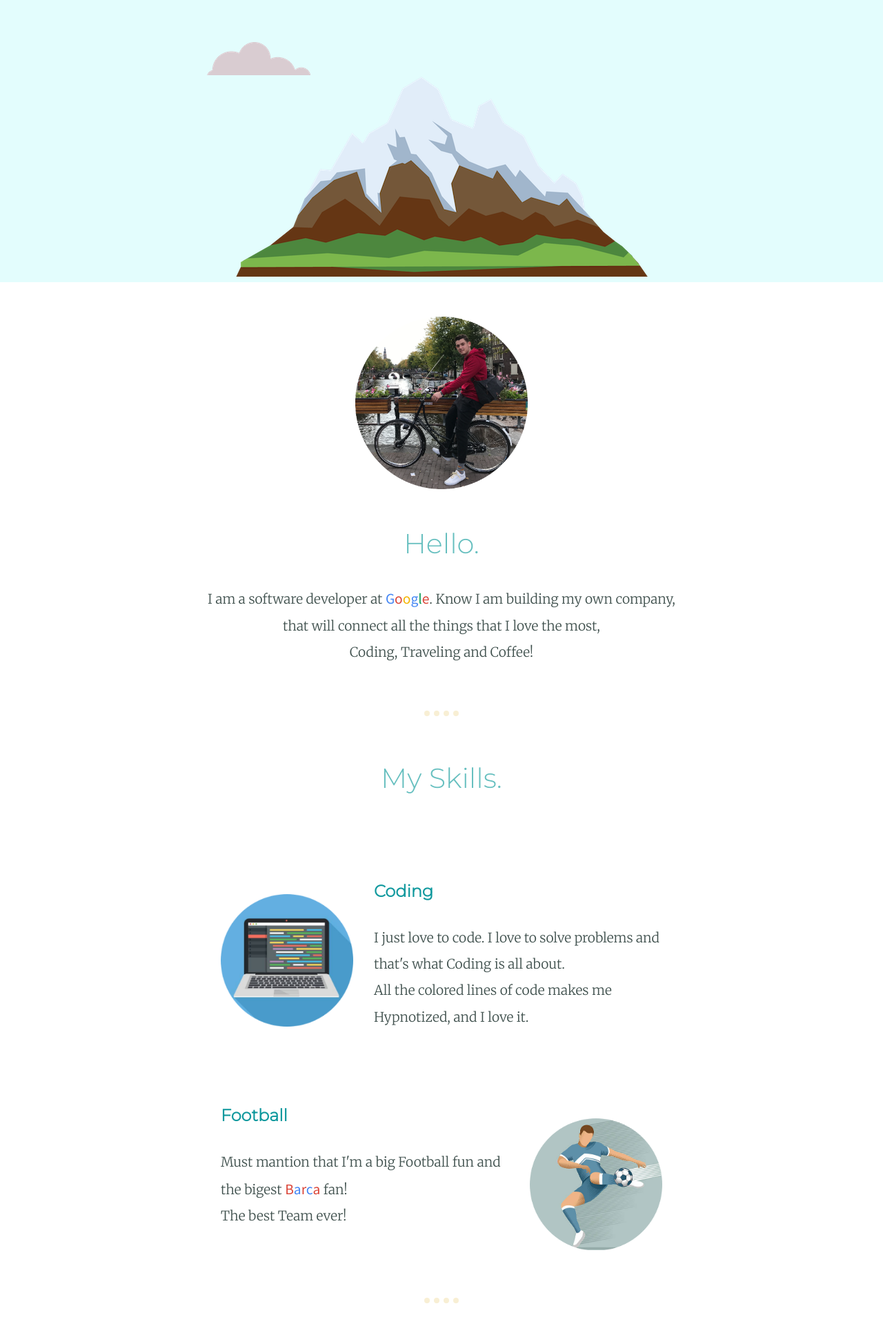
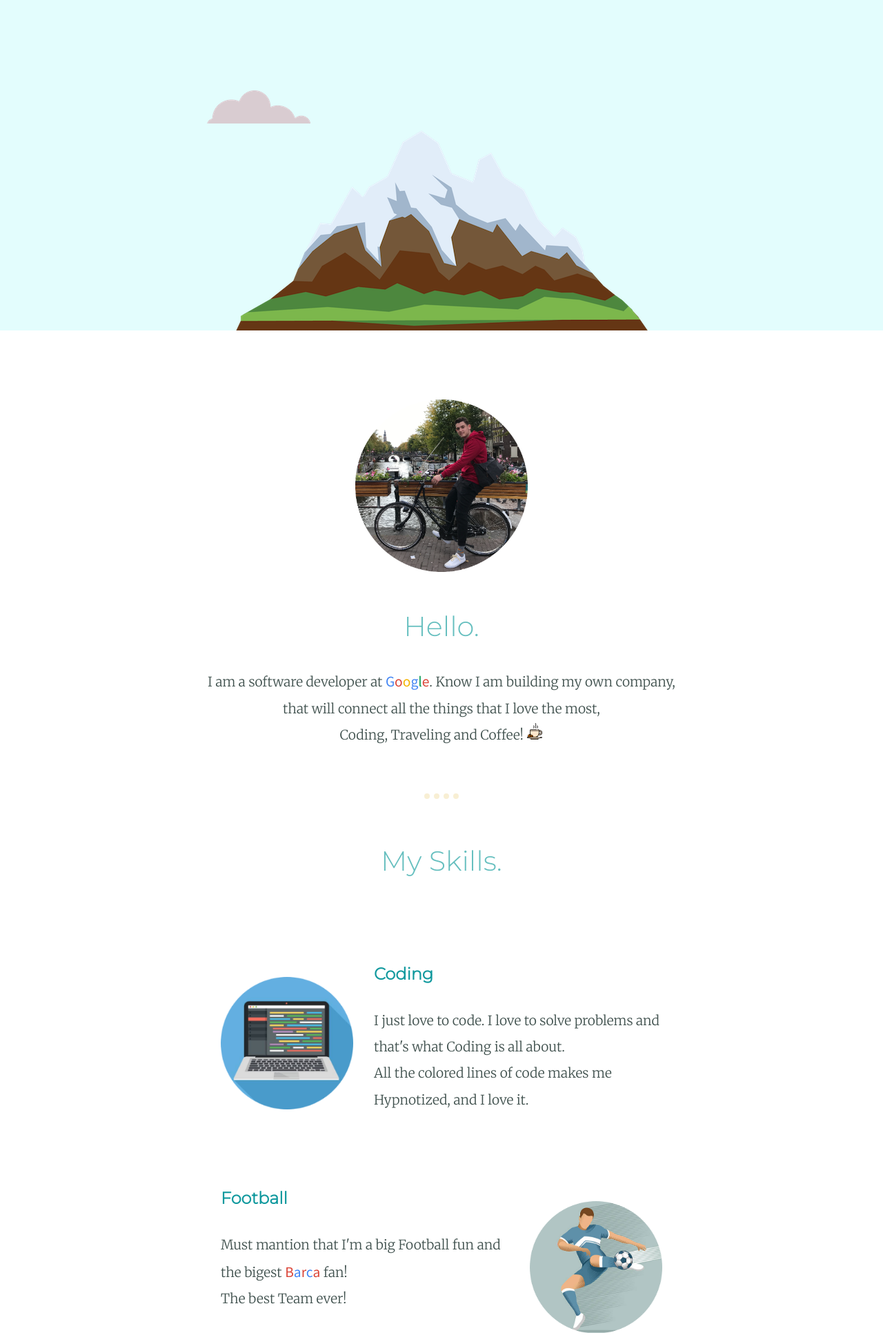
Before and after one commit to Vichenchov/My-CSS-Site, a plain HTML site: page index.html in a window 1280 px wide. Shown: the part 360-2295 px from the top of the page at 69% size. Drawn offline with Linux system fonts and the light colour scheme.

Commit message:
fourth commit

```diff
--- a/CSS/styles.css
+++ b/CSS/styles.css
@@ -36,6 +36,19 @@ p {
   color: #40514E;
 }
 
+hr {
+  width: 50px;
+  border-style: none;
+  border-bottom-style: dotted;
+  border-width: 8px;
+  border-color: #f8efd4;
+  margin: 65px auto 50px auto;
+}
+
+.two-px {
+  margin-top: 200px;
+}
+
 .underline {
   text-decoration: underline;
 }
@@ -45,7 +58,7 @@ p {
 }
 
 .mountain {
-  margin-top: 50px;
+  margin-top: 128px;
 }
 
 .skill-row {
@@ -66,18 +79,18 @@ p {
   width: 30%;
   float: right;
   margin-left: 30px;
-  margin: 1.745rem auto 1.745rem 30px;
+  margin: 1.745rem auto 1.045rem 30px;
 }
 
 .top-container {
   margin: 0;
   position: relative;
   padding-top: 100px;
-  height: 669.400px;
+  height: 739.400px;
 }
 
 .profile-img {
-  margin-top: 50px;
+  margin-top: 100px;
   margin-bottom: 30px;
 }
 
@@ -117,16 +130,9 @@ p {
   color: white;
   font-family: 'Noto Sans JP', sans-serif;
 }
-.about-me{
+
+.about-me {
   line-height: 2;
-}
-hr {
-  width: 50px;
-  border-style: none;
-  border-bottom-style: dotted;
-  border-width: 8px;
-  border-color: #f8efd4;
-  margin: 65px auto 50px auto;
 }
 
 .btn {
--- a/index.html
+++ b/index.html
@@ -23,7 +23,7 @@
       <img class="profile-img" src="Images/MyPhoto.jpg" alt="MyPhoto">
       <h2>Hello.</h2>
       <p class="about-me">I am a software developer at <span class="blue">G</span><span class="red">o</span><span class="yellow">o</span><span class="blue">g</span><span class="green">l</span><span class="red">e</span>. Know I am building my own company, <br> that
-        will connect all the things that I love the most, <br> Coding, Traveling and Coffee!</p>
+        will connect all the things that I love the most, <br> Coding, Traveling and Coffee! <img src="Images/coffee-cup.png" alt="coffee-cup"></p>
     </div>
     <hr>
     <div class="skills">
@@ -39,7 +39,7 @@
         <p>Must mantion that I'm a big Football fun and the bigest <span class="red">B</span><span class="blue">a</span><span class="red">r</span><span class="blue">c</span><span class="red">a</span> fan!<br> The best Team ever!</p>
       </div>
     </div>
-    <hr>
+    <hr class="two-px">
     <div class="contact-me">
       <h2>Get In Touch</h2>
       <h3>Thinking Mayonnaise is better than Ketchup? </h3>
```
Also changed, not shown: Images/coffee-cup.png (added).
